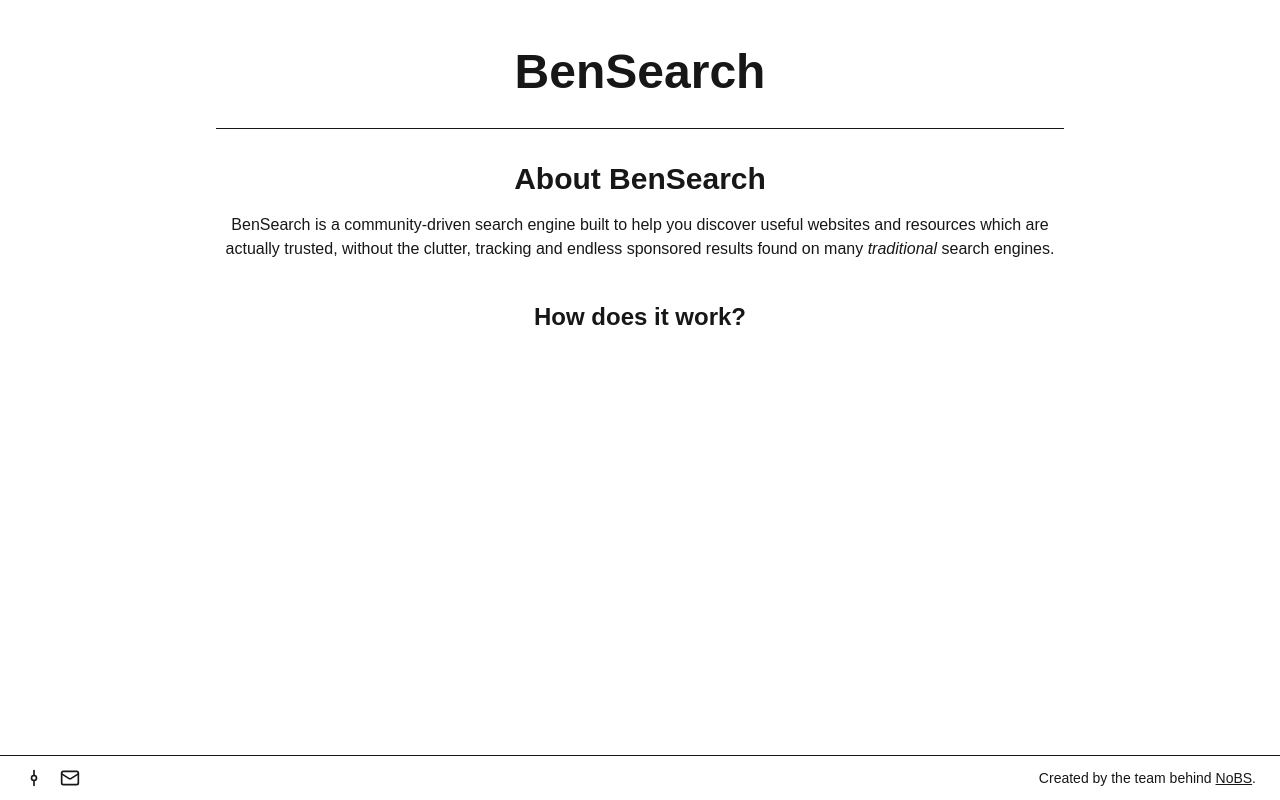
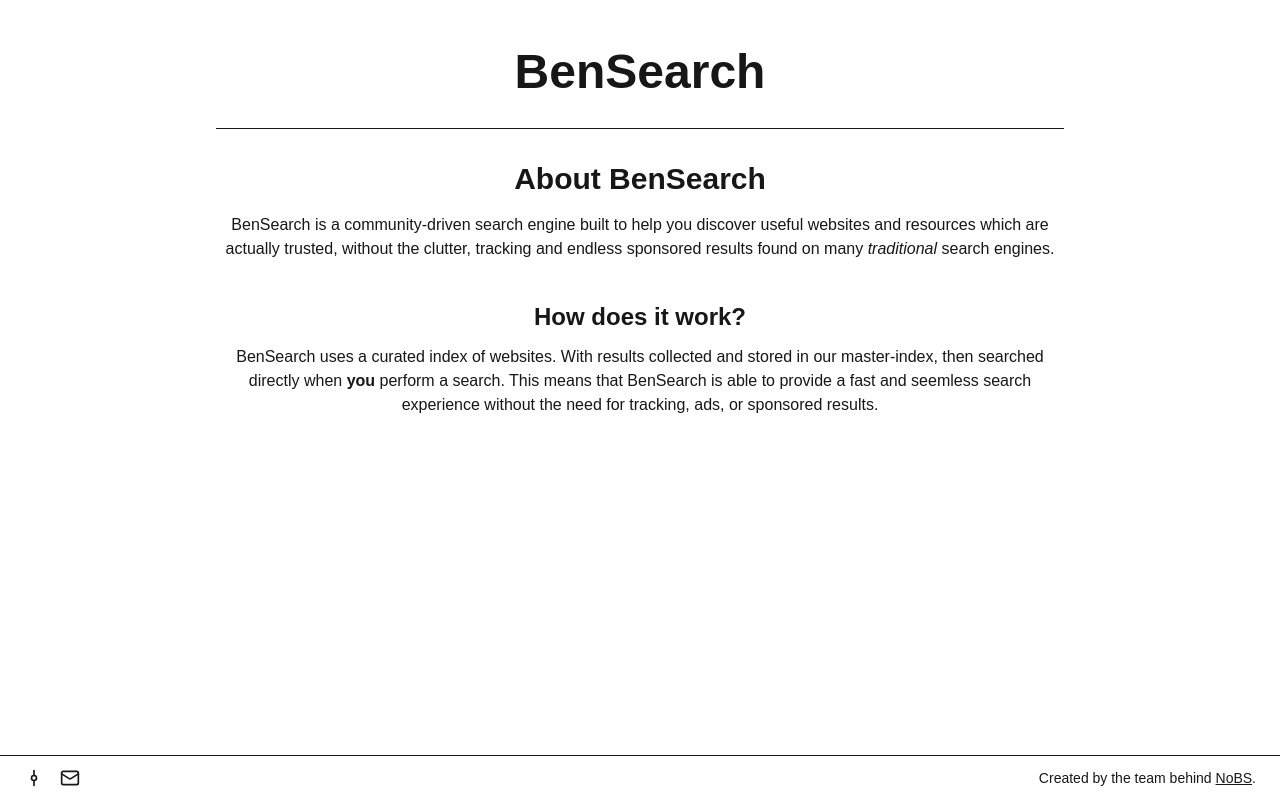
Before and after one commit to BennyGaming635/BenSearch, a Next.js app in the folder bensearch/: page /about in a window 1280 px wide. Built offline with nearby package versions, Linux system fonts and the light colour scheme.

Commit message:
add text on how bensearch works

```diff
--- a/bensearch/app/about/page.tsx
+++ b/bensearch/app/about/page.tsx
@@ -23,6 +23,14 @@
             <h2 className="text-2xl font-semibold mt-10 mb-3">
                 How does it work?
             </h2>
+            <p className="text-muted-foreground">
+                BenSearch uses a curated index of websites. With results
+                collected and stored in our master-index, then searched
+                directly when <b>you</b> perform a search. This means
+                that BenSearch is able to provide a fast and seemless
+                search experience without the need for tracking, ads,
+                or sponsored results.
+            </p>
         </main>
     )
 }
```
